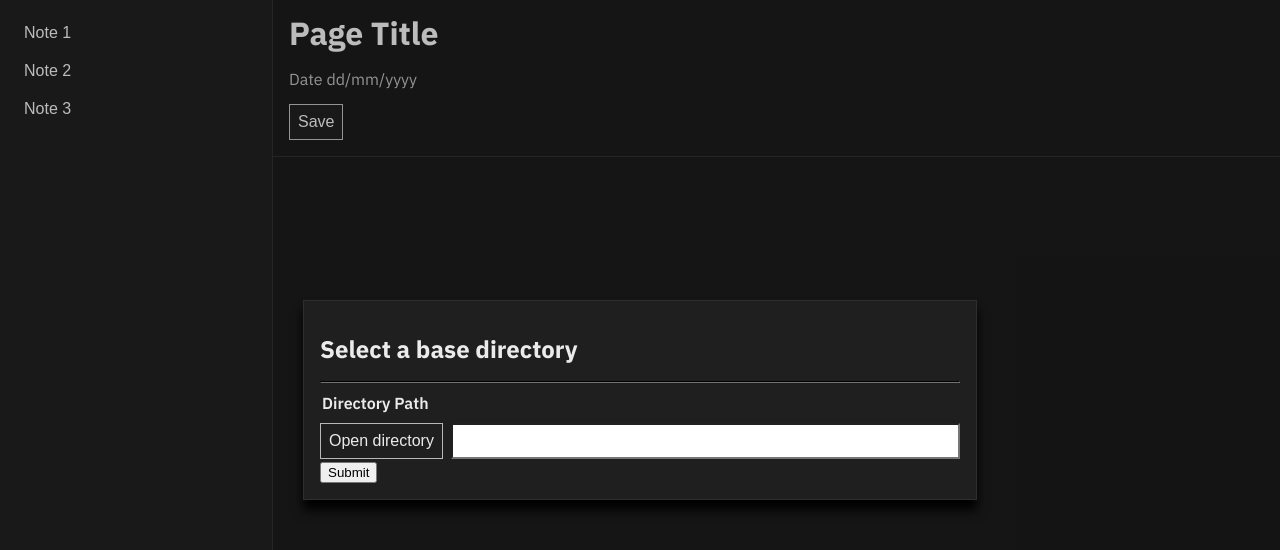
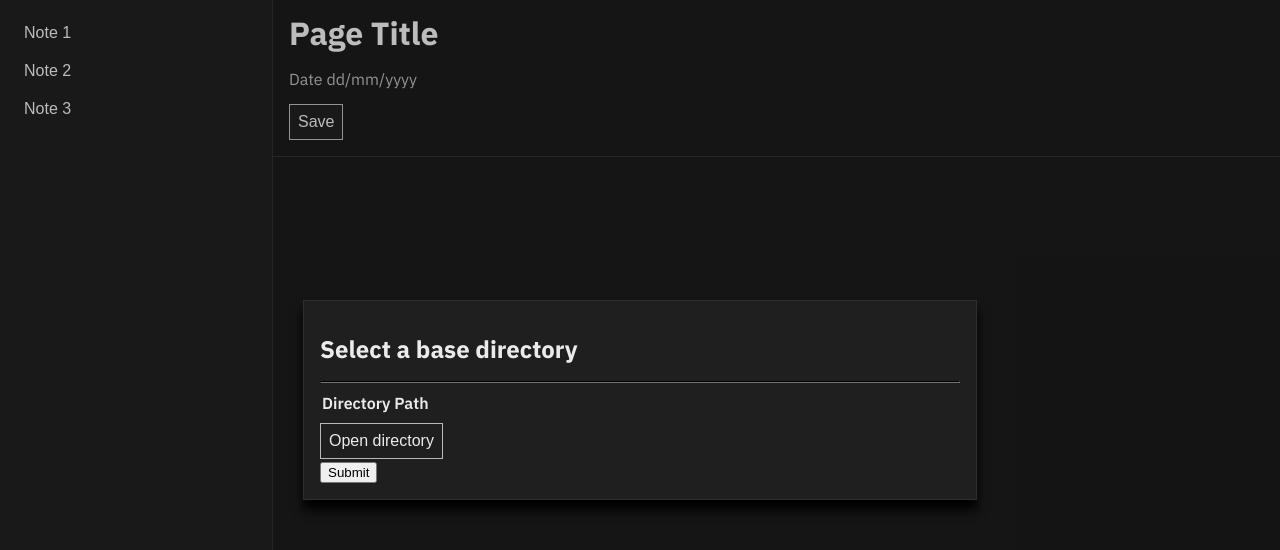
Before and after one commit to ethanmci/pamphlets, a SvelteKit app: page / in a window 1280 px wide. Shown: the top 550 px of the page. Built offline with nearby package versions, Linux system fonts and the light colour scheme.

Commit message:
path validation command

```diff
--- a/src/components/FileSelector.svelte
+++ b/src/components/FileSelector.svelte
@@ -2,6 +2,17 @@
     import { open } from '@tauri-apps/plugin-dialog';
     import { invoke } from "@tauri-apps/api/core";
     let activePath: string = $state('');
+    let isPathValid = $derived.by(async (): Promise<boolean> => {
+        try {
+            const doesDirectoryExist: boolean = await invoke('dir_exists', { path: activePath });
+            return doesDirectoryExist;
+        } catch (error) {
+            console.error(error);
+            return false;
+        }
+    });
+    $inspect(isPathValid);
+
     const setBaseDir = async () => {
         const newDir = await open({
             multiple: false,
@@ -18,7 +29,7 @@
     <fieldset class="dir-group" name="set-dir-path">
         <legend>Directory Path</legend>
         <button onclick={() => setBaseDir()}>Open directory</button>
-        <input class="dir-input" type="text" bind:value={activePath}>
+        <input class="dir-input" type="text" autocorrect="off" bind:value={activePath}>
     </fieldset>
     <input type="submit">
 </form>
@@ -38,5 +49,9 @@
         flex-grow: 1;
         font-size: medium;
         border-radius: var(--rounding);
+        padding: 0.5em;
+        color: var(--text-primary);
+        background-color: var(--bg-secondary);
+        border: solid 1px var(--border-main);
     }
 </style>
```
Also changed, not shown: 1 other file (tests, documents, lock files or other folders).
